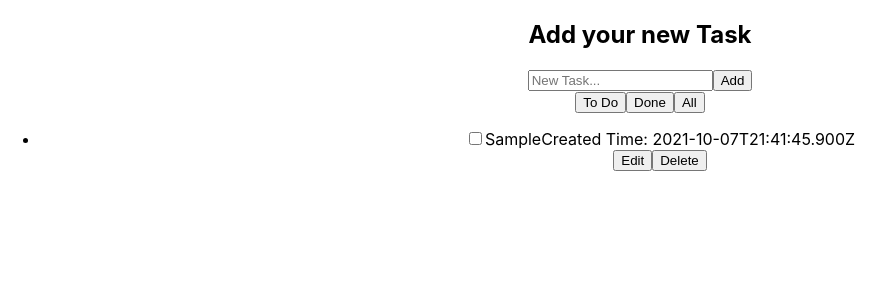
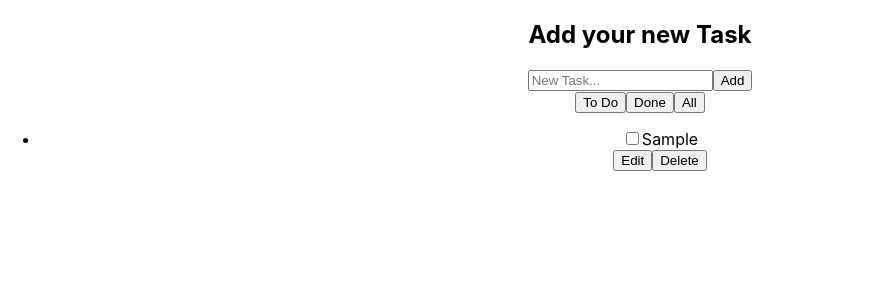
Before and after one commit to berrutti/todo-list, a React (Create React App) app: page / in a window 1280 px wide. Both pictures are taken after typing "Sample" into the empty fields and a click on the button "Add". Shown: the top 300 px of the page, without its empty margins (0-895 px from the left). Built offline with nearby package versions, Linux system fonts and the light colour scheme.

Commit message:
Move created time and edited time to tooltips

```diff
--- a/src/components/Task.tsx
+++ b/src/components/Task.tsx
@@ -42,6 +42,10 @@ function Task({
     setEditedText(event.target.value);
   };
 
+  const title = editedTime
+    ? `Edited Time: ${editedTime}`
+    : `Created Time: ${createdTime}`;
+
   return (
     <li>
       {editing ? (
@@ -71,12 +75,9 @@ function Task({
               defaultChecked={done}
               onChange={() => toggleDone(id)}
             />
-            <label htmlFor={id}>{text}</label>
-            {editedTime ? (
-              <span>Edited Time: {editedTime}</span>
-            ) : (
-              <span>Created Time: {createdTime}</span>
-            )}
+            <label htmlFor={id} title={title}>
+              {text}
+            </label>
           </div>
           <div>
             <button type="button" onClick={() => setEditing(true)}>
```
